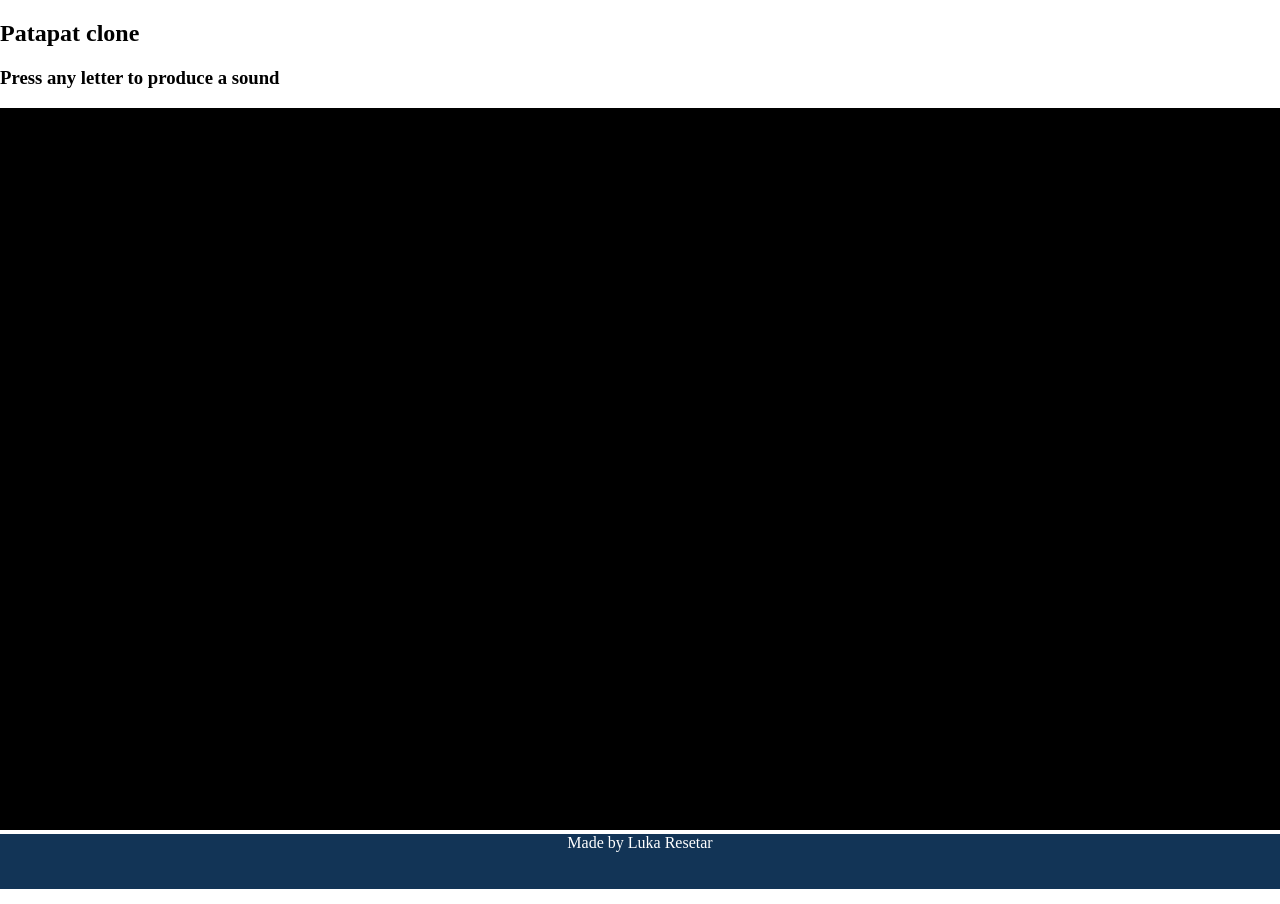
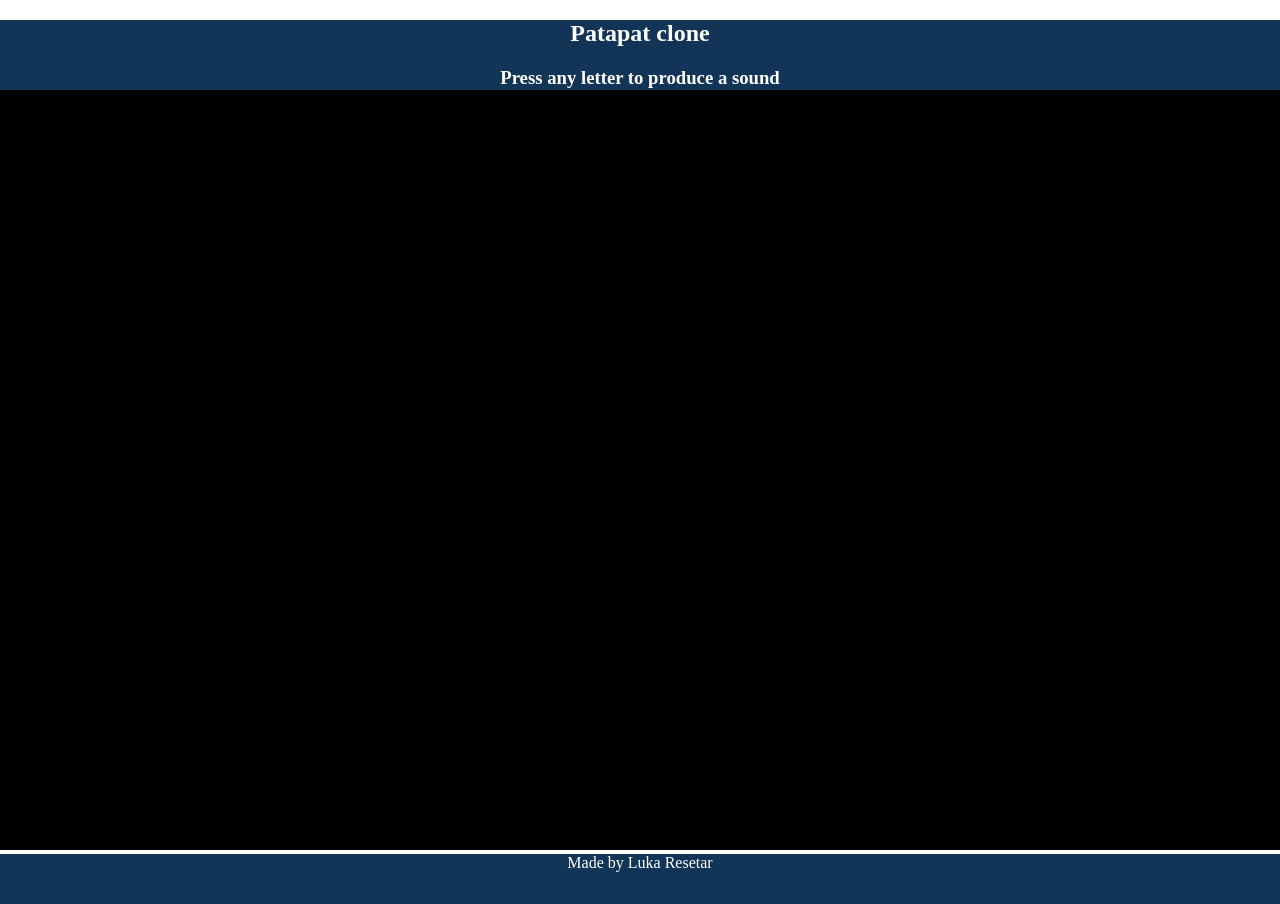
Before and after one commit to kirsrous/patapat-clone, a plain HTML site: page index.html in a window 1280 px wide. Drawn offline with nearby package versions, Linux system fonts and the light colour scheme; no server answers.

Commit message:
Update style.css

```diff
--- a/css/style.css
+++ b/css/style.css
@@ -1,17 +1,26 @@
 canvas {
 	width: 100%;
-	height: 100%;
+	height: 95%;
 	background: black;
+
 }
 body, html {
-	height: 95%;
+	height: 100%;
 	margin: 0;
+}
+header {
+	background: #123456;
+	color: #fff;
+	text-align: center;
+	height: 70px;
+	padding: 0px;
+	margin: 0px;
 }
 footer {
 	background: #123456;
 	color: #fff;
 	text-align: center;
-	height: 55px;
+	height: 50px;
 	padding: 0px;
 	margin: 0px;
 }
```
